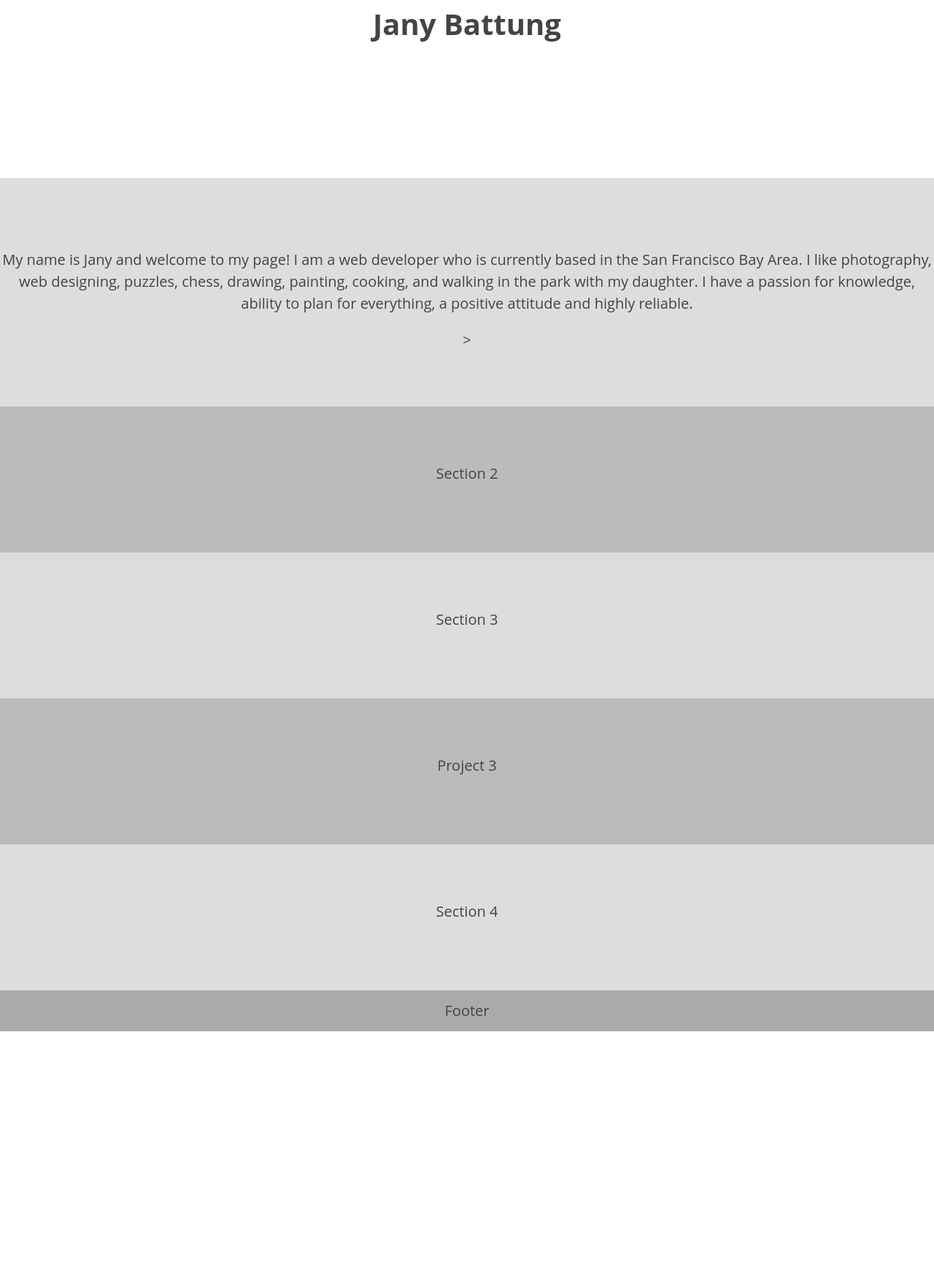
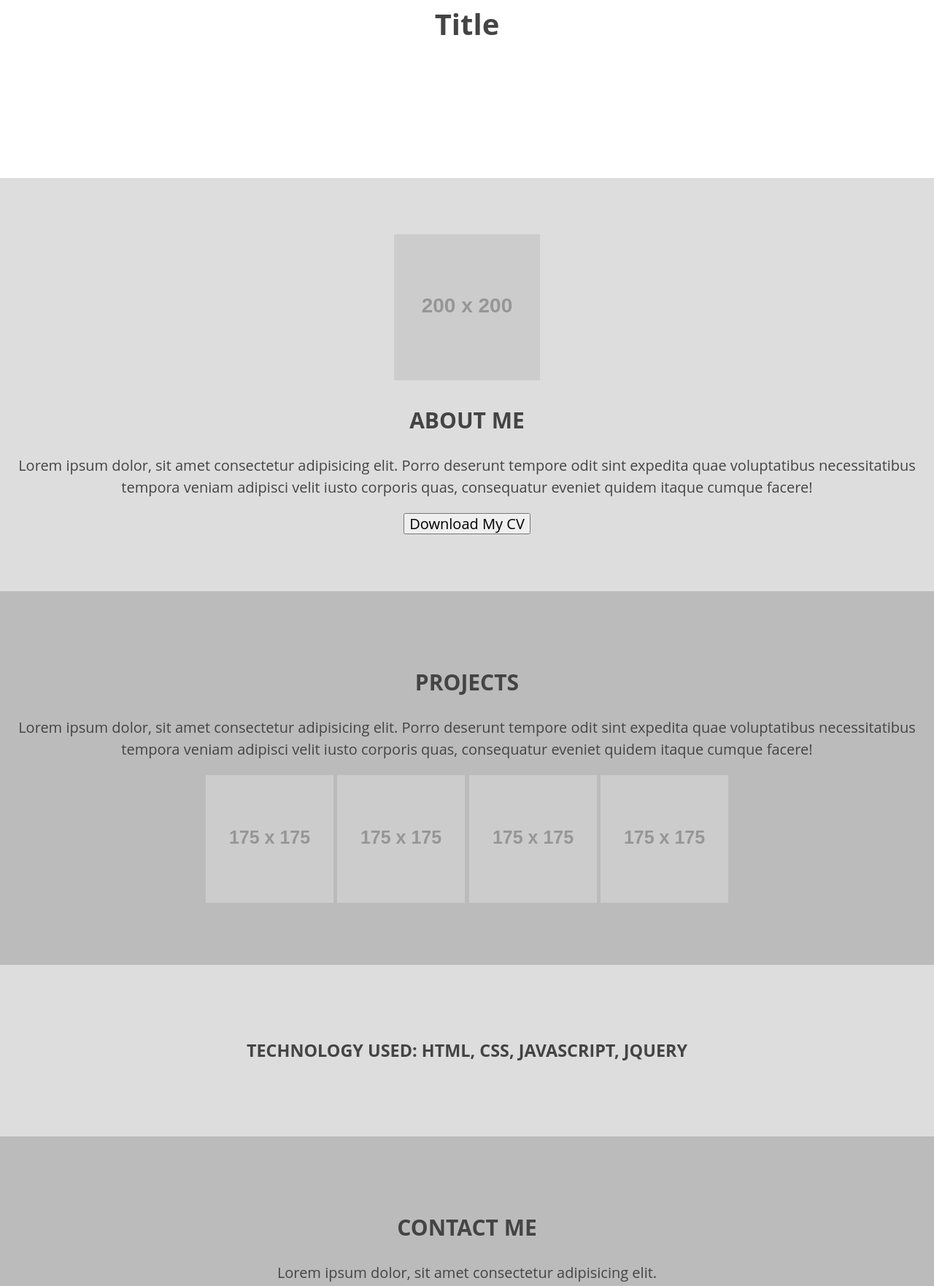
Before and after one commit to janybattung/portfolio, a plain HTML site: page index.html in a window 1280 px wide. Shown: the part 177-1939 px from the top of the page at 73% size. Before the commit the page ends 1590 px from the top, so only its background shows below. Drawn offline with nearby package versions, Linux system fonts and the light colour scheme; placeholder pictures from the web are drawn by us.

Commit message:
update file

```diff
--- a/index.html
+++ b/index.html
@@ -7,35 +7,61 @@
     <link rel="stylesheet" type="text/css" href="main.css">
 </head>
 <body>
-    <nav role="navigation">Nav</nav>
+    <nav role="navigation">Menu</nav>
     <main role="main">
         <header role="banner">
-            <h1>Jany Battung</h1>
+            <h1>Title</h1>
+            <!-- <h3>Web Developer</h3> -->
         </header>
 
-        <section>
-            <p>My name is Jany and welcome to my page!
-                I am a web developer who is currently based in the San Francisco Bay Area.
-                I like photography, web designing, puzzles, chess, drawing, painting, cooking, and walking in the park with my daughter. I have a passion for knowledge, ability to plan for everything, a positive attitude and highly reliable.
-                </p>>
+        <!-- <nav class="navbar">
+            <div class="hamburger">&#9776;</div>
+            <ul class="menu">
+                <li>About </li>
+                <li>Projects</li>
+                <li>Contact</li>
+                <li>Github</li>
+            </ul>
+        </nav> -->
+
+        <section class="about">
+            <img src="https://via.placeholder.com/200" alt="image">
+                <h2>ABOUT ME</h2>
+                <p>Lorem ipsum dolor, sit amet consectetur adipisicing elit. Porro deserunt tempore odit
+                    sint expedita quae voluptatibus necessitatibus tempora veniam adipisci velit iusto corporis
+                    quas, consequatur eveniet quidem itaque cumque facere!</p>
+                <button type="button" class="startButton" >Download My CV</button>
+        </section>
+        <section class="project">
+            <h2>PROJECTS</h2>
+            <p>Lorem ipsum dolor, sit amet consectetur adipisicing elit. Porro deserunt tempore odit
+                sint expedita quae voluptatibus necessitatibus tempora veniam adipisci velit iusto corporis
+                quas, consequatur eveniet quidem itaque cumque facere!</p>
+            <div class="images">
+                <div class="gallery">
+                <img src="https://via.placeholder.com/175" alt="image">
+                <img src="https://via.placeholder.com/175" alt="image">
+                <img src="https://via.placeholder.com/175" alt="image">
+                <img src="https://via.placeholder.com/175" alt="image">
+            <!-- <img class="img1" src="images/portfolio 3.PNG" alt="quizApp1" />
+            <img class="img1" src="images/portfolio 4.PNG" alt="quizApp2" />
+            <img class="img1" src="images/portfolio 5.PNG" alt="quizApp3" />
+            <img class="img1" src="images/portfolio 6.PNG" alt="quizApp4" />
+            <img class="img1" src="images/portfolio 7.PNG" alt="quizApp5" /> -->
+                </div>
+            </div>
         </section>
 
-        <section>
-            Section 2
+        <section class="technology">
+            <h3>TECHNOLOGY USED:  HTML, CSS, JAVASCRIPT, JQUERY</h3>
+            <!-- <h4>GitHub | Demo</h4> -->
         </section>
 
-        <section>
-            Section 3
-        </section>
-
-        <section>
-            Project 3
-        </section>
-
-        <section>
-            Section 4
+        <section class="contact">
+            <h2>CONTACT ME</h2>
+            <p>Lorem ipsum dolor, sit amet consectetur adipisicing elit.</p>
         </section>
     </main>
-    <footer role="content-info">Footer</footer>
+    <footer role="content-info">© JANY BATTUNG 2020</footer>
 </body>
 </html>
```
